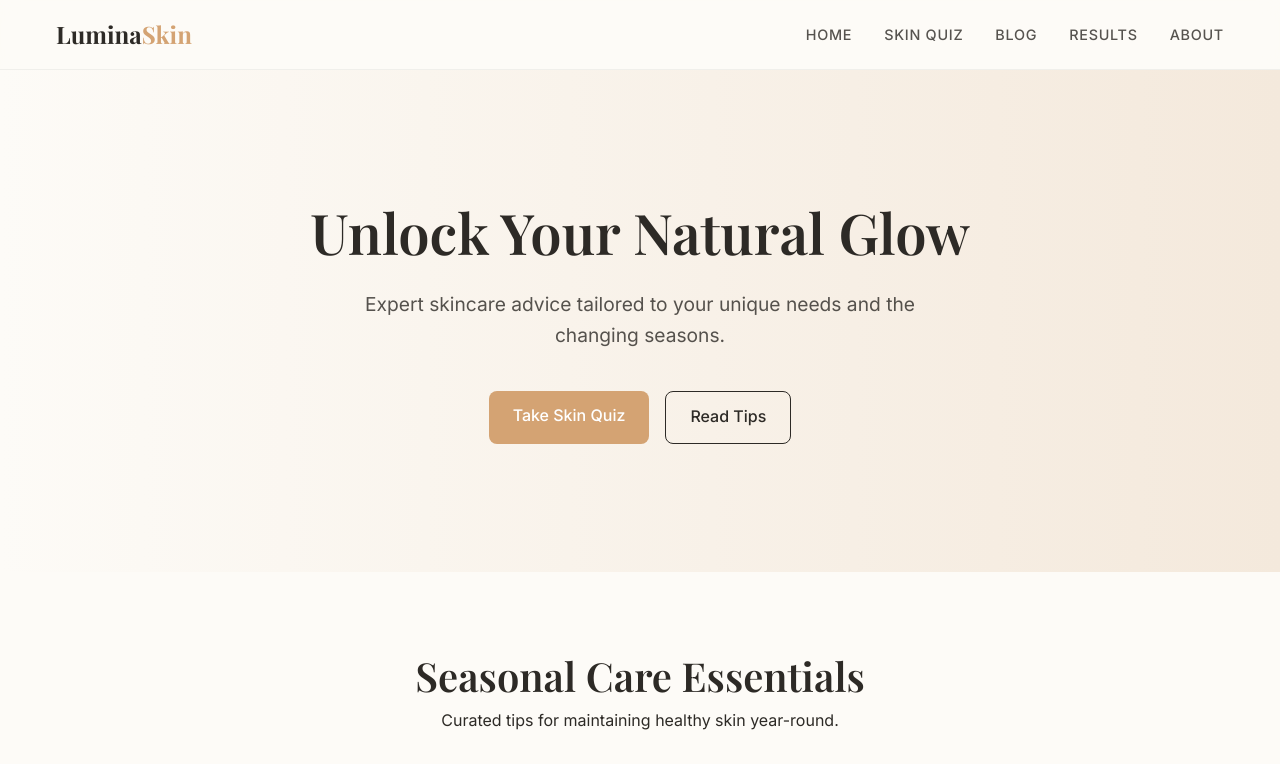
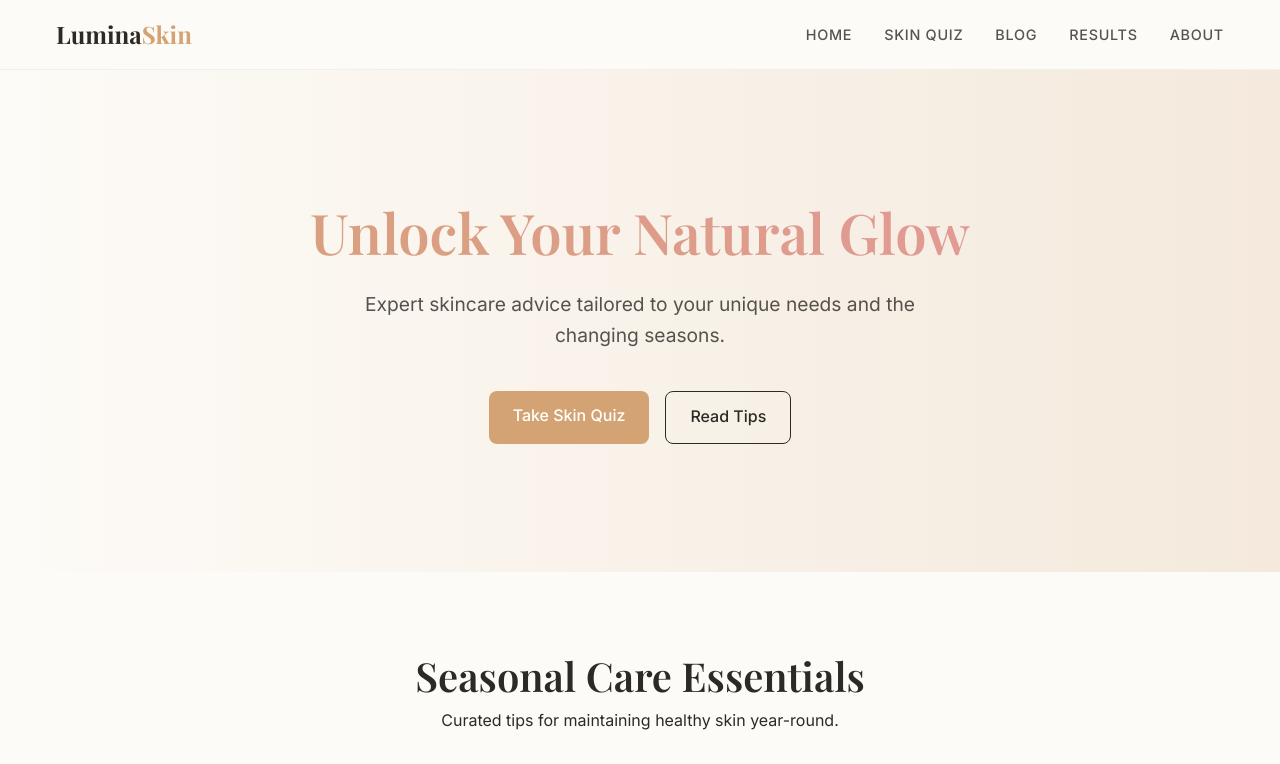
Before and after one commit to aliwarisnaqvi125-spec/quizsite, a Next.js app: page / in a window 1280 px wide. Shown: the top 764 px of the page. Built offline with nearby package versions, Linux system fonts and the light colour scheme; a web font is replaced by a local one.

Commit message:
animation add

```diff
--- a/src/app/page.module.css
+++ b/src/app/page.module.css
@@ -7,7 +7,42 @@
 .heroTitle {
   font-size: 3.5rem;
   margin-bottom: 1.5rem;
-  color: var(--foreground);
+  background: linear-gradient(45deg,
+      #d4a373,
+      #e5989b,
+      #ccd5ae,
+      #d4a373);
+  background-size: 300% 300%;
+  -webkit-background-clip: text;
+  -webkit-text-fill-color: transparent;
+  background-clip: text;
+  animation: gradientShift 6s ease infinite, fadeInUp 1s ease-out;
+}
+
+@keyframes gradientShift {
+  0% {
+    background-position: 0% 50%;
+  }
+
+  50% {
+    background-position: 100% 50%;
+  }
+
+  100% {
+    background-position: 0% 50%;
+  }
+}
+
+@keyframes fadeInUp {
+  from {
+    opacity: 0;
+    transform: translateY(30px);
+  }
+
+  to {
+    opacity: 1;
+    transform: translateY(0);
+  }
 }
 
 .heroSubtitle {
@@ -15,12 +50,30 @@
   opacity: 0.8;
   max-width: 600px;
   margin: 0 auto 2.5rem;
+  animation: fadeIn 1s ease-out 0.3s forwards;
+  opacity: 0;
+}
+
+@keyframes fadeIn {
+  to {
+    opacity: 0.8;
+  }
 }
 
 .heroActions {
   display: flex;
   gap: 1rem;
   justify-content: center;
+  animation: slideUp 1s ease-out 0.6s forwards;
+  opacity: 0;
+  transform: translateY(20px);
+}
+
+@keyframes slideUp {
+  to {
+    opacity: 1;
+    transform: translateY(0);
+  }
 }
 
 .sectionTitle {
```
